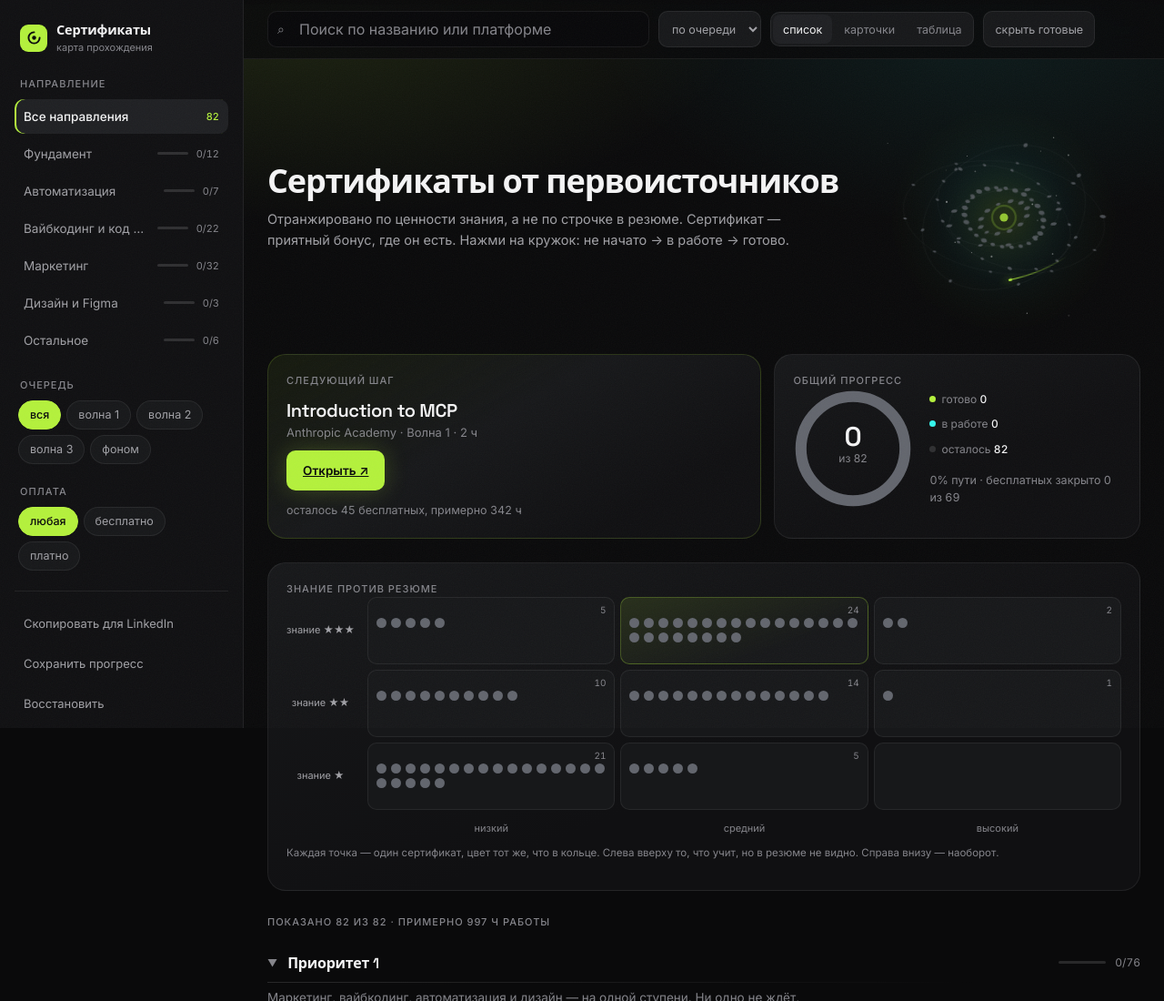
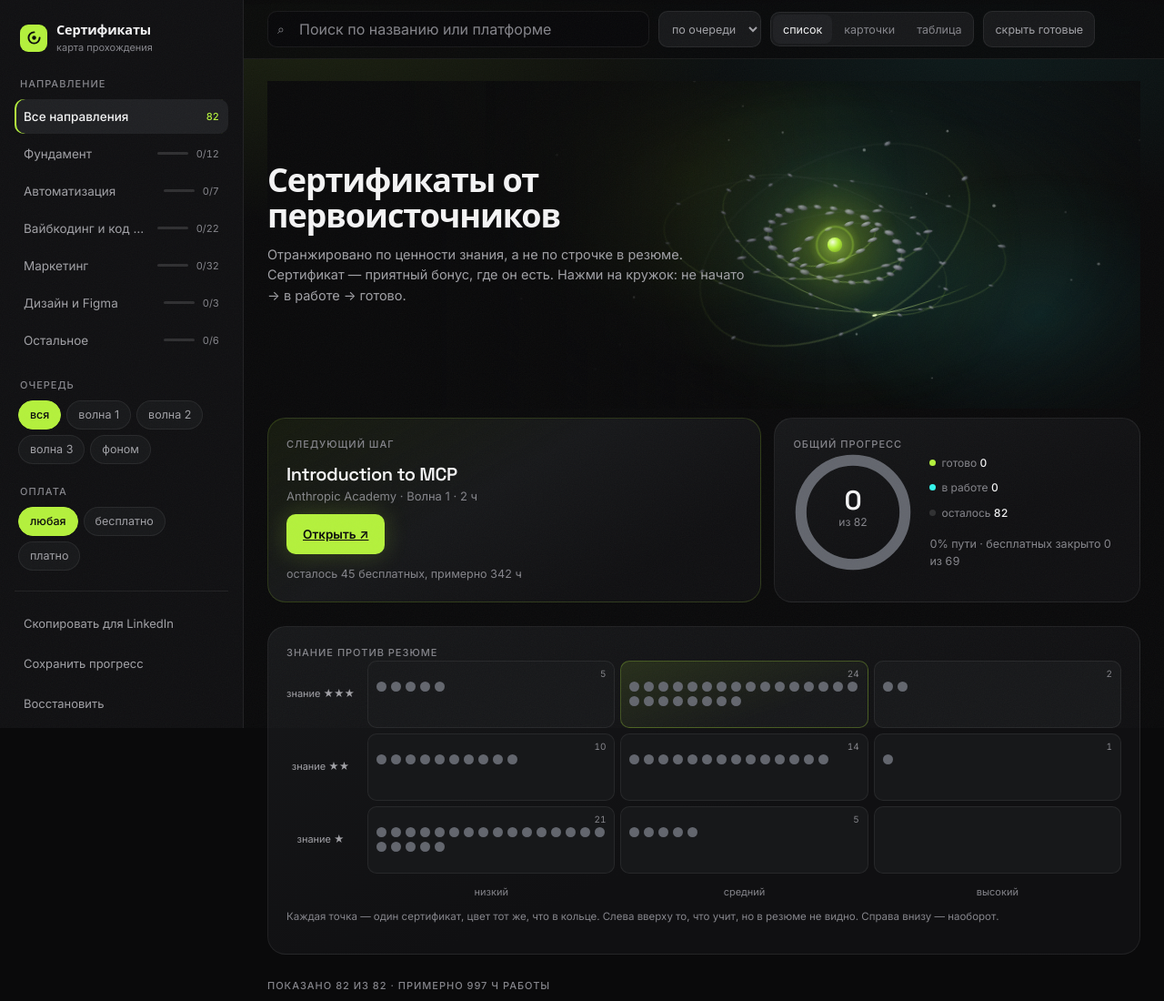
Before and after one commit to crusada7/tracker, a plain HTML site: page index.html in a window 1280 px wide. Shown: the top 1100 px of the page at 91% size. Drawn offline with Linux system fonts and the light colour scheme.

Commit message:
«Орбиты» становятся панорамой: шире, объёмнее, с мягким свечением
Данные побайтово прежние: D и все карты, 82 карточки, 54 ссылки, ключи
certs/certNotes/certDates. Правок внутри блока данных ни одной.

Шире
Рисунок больше не иконка 300px в углу. Холст 900×520, ширина до 880px,
занимает всю полосу шапки и уходит за правый край. Текст лежит поверх,
читаемость держит градиентная шторка между ним и картинкой. На телефоне
панорама уходит фоном над заголовком.

Объёмнее
- Кольца вынесены из вращающейся группы. Раньше окружность крутилась
  сама в себе, что не давало ничего. Теперь кольцо неподвижно и получает
  градиентную обводку: дальняя половина почти прозрачна, ближняя яркая.
  Это и читается как наклонённая плоскость.
- Точки стали шариками: радиальный градиент с бликом слева сверху, один
  источник света на всю сцену.
- Дальние орбиты тускнеют и мельчают — воздушная перспектива.

Мягкое свечение
За каждой горящей точкой полупрозрачный ореол радиальным градиентом,
у ядра три слоя свечения, по краям виньетка, в глубине две туманности
и диск. Всё градиентами: ни одного SVG-фильтра внутри вращающихся групп,
иначе браузер пересчитывал бы размытие каждый кадр. Прежний drop-shadow
на точках убран по той же причине.

Исправлено
Вынос рисунка за правый край снова давал горизонтальную прокрутку —
шапка теперь обрезает вынос по своей границе.

Co-Authored-By: Claude Opus 5 <noreply@anthropic.com>

```diff
--- a/index.html
+++ b/index.html
@@ -314,46 +314,66 @@ select.sort{
    размер = ценность знания. Рисунок собран из тех же данных, что и
    список, поэтому меняется вместе с прогрессом.
    ============================================================ */
-.head{display:grid;grid-template-columns:1fr auto;gap:28px;align-items:center}
-.head-tx{min-width:0}
-.orb{width:300px;height:300px;flex:none;overflow:visible}
-
-/* Кольцо орбиты. Наклон и сжатие заданы атрибутом transform на группе-родителе,
-   поэтому вращение внутри читается как движение по эллипсу, а не как качание. */
-.orb .oring{fill:none;stroke:var(--line-2);stroke-width:.7;opacity:.45}
-.orbit{transform-origin:150px 150px;transform-box:view-box;
+/* ============================================================
+   ШАПКА-ПАНОРАМА
+   Рисунок больше не иконка в углу: он занимает всю ширину полосы,
+   уходит за правый край и живёт под текстом. Текст читаем за счёт
+   градиентной шторки между ним и картинкой.
+   ============================================================ */
+.head{position:relative;min-height:360px;display:flex;align-items:center;margin-bottom:10px;overflow:hidden}
+.head-tx{position:relative;z-index:2;max-width:min(540px,58%)}
+.head::after{
+  content:"";position:absolute;inset:0;z-index:1;pointer-events:none;
+  background:linear-gradient(90deg,var(--bg) 14%,rgba(10,10,11,.62) 40%,transparent 64%);
+}
+.orb{
+  position:absolute;z-index:0;pointer-events:none;
+  right:-5%;top:50%;transform:translateY(-50%);
+  width:min(880px,80%);height:auto;
+}
+
+/* --- атмосфера: туманности и диск, всё статикой на градиентах --- */
+.neb{animation:drift 34s ease-in-out infinite}
+@keyframes drift{0%,100%{opacity:.55;transform:translate(0,0)}50%{opacity:.85;transform:translate(14px,-10px)}}
+.disc{opacity:.5}
+
+/* --- кольцо орбиты: неподвижно, с затуханием дальней половины --- */
+.oring{fill:none;stroke-width:1.1}
+
+/* --- вращается только группа точек --- */
+.orbit{transform-origin:450px 260px;transform-box:view-box;
   animation:spin var(--dur,120s) linear infinite;will-change:transform}
 .orbit.rev{animation-direction:reverse}
 @keyframes spin{to{transform:rotate(360deg)}}
 
-.odot{fill:var(--rest);opacity:.7}
-.odot.o-mid{fill:var(--cyan);opacity:1}
-.odot.o-done{fill:var(--lime);opacity:1;filter:drop-shadow(0 0 4px rgba(180,241,60,.9))}
-
-/* Звёздная пыль: мерцает вразнобой за счёт разной задержки у каждой точки */
-.orb-star{fill:#fff;opacity:.22;animation:twinkle var(--td,7s) ease-in-out var(--tdelay,0s) infinite}
-@keyframes twinkle{0%,100%{opacity:.10}50%{opacity:.42}}
-
-/* Комета: хвост — дуга с затухающим градиентом, голова — точка со свечением */
-.comet{transform-origin:150px 150px;transform-box:view-box;
-  animation:spin 26s linear infinite;will-change:transform}
-.comet-head{fill:var(--lime);filter:drop-shadow(0 0 5px rgba(180,241,60,1))}
-
-/* Ядро: то же кольцо с сердцевиной, что в знаке и в отметке */
-.oglow{opacity:.55;animation:glowpulse 9s ease-in-out infinite}
-@keyframes glowpulse{0%,100%{opacity:.38}50%{opacity:.7}}
-.ocore{fill:var(--lime);animation:breathe 5.5s ease-in-out infinite}
-.ocore-h{fill:none;stroke:var(--lime);stroke-width:1.2;opacity:.5;
-  transform-origin:150px 150px;transform-box:view-box;
-  animation:halo 5.5s ease-out infinite}
-@keyframes breathe{0%,100%{opacity:.95}50%{opacity:.62}}
-@keyframes halo{0%{transform:scale(1);opacity:.5}70%,100%{transform:scale(2.6);opacity:0}}
-
-/* Вся система едва заметно покачивается — этого не видно глазом,
-   но картинка перестаёт быть мёртвой */
-.system{transform-origin:150px 150px;transform-box:view-box;
-  animation:sway 22s ease-in-out infinite;will-change:transform}
-@keyframes sway{0%,100%{transform:rotate(-1.2deg) scale(1)}50%{transform:rotate(1.2deg) scale(1.022)}}
+/* --- точки-шарики: заливка радиальным градиентом даёт блик и объём --- */
+/* Свечение сделано градиентным ореолом, а не фильтром: фильтр на вращающейся
+   группе пересчитывался бы каждый кадр, а градиент рисуется как обычная фигура. */
+.odot{fill:url(#gRest)}
+.ohalo{opacity:0;transition:opacity .5s var(--ease)}
+.onode.o-mid .odot{fill:url(#gMid)}
+.onode.o-mid .ohalo{fill:url(#hMid);opacity:.75}
+.onode.o-done .odot{fill:url(#gDone)}
+.onode.o-done .ohalo{fill:url(#hDone);opacity:.9}
+
+.orb-star{fill:#fff;opacity:.2;animation:twinkle var(--td,7s) ease-in-out var(--tdelay,0s) infinite}
+@keyframes twinkle{0%,100%{opacity:.08}50%{opacity:.4}}
+
+.comet{transform-origin:450px 260px;transform-box:view-box;
+  animation:spin 30s linear infinite;will-change:transform}
+.comet-head{fill:#EAFFC0;filter:drop-shadow(0 0 8px rgba(180,241,60,1))}
+
+.oglow{animation:glowpulse 9s ease-in-out infinite}
+@keyframes glowpulse{0%,100%{opacity:.45}50%{opacity:.78}}
+.ocore{fill:url(#gCore)}
+.ocore-h{fill:none;stroke:var(--lime);stroke-width:1.6;opacity:.45;
+  transform-origin:450px 260px;transform-box:view-box;
+  animation:halo 6s ease-out infinite}
+@keyframes halo{0%{transform:scale(1);opacity:.45}70%,100%{transform:scale(3);opacity:0}}
+
+.system{transform-origin:450px 260px;transform-box:view-box;
+  animation:sway 26s ease-in-out infinite;will-change:transform}
+@keyframes sway{0%,100%{transform:rotate(-1deg) scale(1)}50%{transform:rotate(1deg) scale(1.018)}}
 
 /* Плёночное зерно поверх всего. Статичный слой, ничего не пересчитывает:
    даёт странице фактуру вместо стерильной заливки. */
@@ -626,10 +646,12 @@ td .lnk:hover{color:var(--lime);border-color:var(--lime)}
   .mx{gap:5px}
   .ringsvg{width:112px;height:112px}
   .prog-in{gap:14px}
-  .head{grid-template-columns:1fr;gap:18px;justify-items:center}
-  .head-tx{order:-1}
-  .orb{width:212px;height:212px}
-  .orbit,.comet,.system,.orb-star,.oglow{animation:none}
+  /* На телефоне панорама уезжает за текст фоном и замирает */
+  .head{min-height:auto;display:block;padding-top:150px}
+  .head-tx{max-width:none}
+  .head::after{background:linear-gradient(180deg,transparent 6%,rgba(10,10,11,.72) 34%,var(--bg) 52%)}
+  .orb{position:absolute;top:-30px;right:-14%;width:150%;transform:none}
+  .orbit,.comet,.system,.orb-star,.oglow,.neb{animation:none}
   .row{padding:12px 10px}
   /* Apple HIG: минимальная зона нажатия 44pt. На десктопе мышью хватает меньшего,
      на телефоне — нет. Заодно select от 16px, иначе Safari зумит при фокусе. */
@@ -655,7 +677,7 @@ td .lnk:hover{color:var(--lime);border-color:var(--lime)}
   *{transition-duration:.01ms!important;animation-duration:.01ms!important;animation-iteration-count:1!important}
   .row,.card{opacity:1!important}
   .row:hover,.card:hover{transform:none!important}
-  .orbit,.ocore,.ocore-h,.comet,.system,.orb-star,.oglow{animation:none!important}
+  .orbit,.ocore,.ocore-h,.comet,.system,.orb-star,.oglow,.neb{animation:none!important}
 }
 
 @media (display-mode:standalone){
@@ -739,12 +761,12 @@ td .lnk:hover{color:var(--lime);border-color:var(--lime)}
   <div class="content">
     <div class="aurora" aria-hidden="true"></div>
     <div class="head">
+      <svg class="orb" id="orb" viewBox="0 0 900 520" role="img"
+        aria-label="Карта прохождения: 82 сертификата на шести орбитах по волнам"></svg>
       <div class="head-tx">
         <h1>Сертификаты от первоисточников</h1>
         <p class="sub">Отранжировано по ценности знания, а не по строчке в резюме. Сертификат — приятный бонус, где он есть. Нажми на кружок: не начато → в работе → готово.</p>
       </div>
-      <svg class="orb" id="orb" viewBox="0 0 300 300" role="img"
-        aria-label="Карта прохождения: 82 сертификата на шести кольцах по волнам"></svg>
     </div>
 
     <div class="hero">
@@ -1558,29 +1580,26 @@ function renderProg(){
 function renderOrbits(){
   const el=document.getElementById("orb");if(!el)return;
 
-  /* Перестраиваем разметку только один раз. Иначе при каждом клике по фильтру
-     анимация стартовала бы заново и картинка дёргалась. Дальше — только цвета. */
+  /* Строим один раз: иначе анимация стартовала бы заново на каждый фильтр */
   if(el.dataset.built){
-    el.querySelectorAll(".odot").forEach(c=>{
-      const s=st(c.dataset.id);
-      c.classList.toggle("o-done",s===2);
-      c.classList.toggle("o-mid",s===1);
+    el.querySelectorAll(".onode").forEach(g=>{
+      const s=st(g.dataset.id);
+      g.classList.toggle("o-done",s===2);
+      g.classList.toggle("o-mid",s===1);
     });
     return;
   }
 
-  const CX=150, CY=150, R0=27, STEP=16.5;
-  const TILT=[-22,14,-9,26,-31,7];        // наклон каждой орбиты, градусы
-  const SQUASH=[.58,.72,.5,.66,.78,.55];  // сжатие: чем меньше, тем «с ребра»
-
-  /* Звёздная пыль. Генератор с постоянным зерном — расположение
-     не меняется между перерисовками и перезагрузками. */
+  const CX=450, CY=260, R0=54, STEP=33;
+  const TILT=[-20,13,-8,24,-28,6];          // наклон плоскости орбиты
+  const SQUASH=[.40,.52,.34,.46,.58,.38];   // сжатие: чем меньше, тем «с ребра»
+
   let seed=20260906, rnd=()=>((seed=seed*1103515245+12345&0x7fffffff)/0x7fffffff);
   let stars="";
-  for(let i=0;i<18;i++){
-    const a=rnd()*Math.PI*2, d=34+rnd()*118;
-    stars+=`<circle class="orb-star" cx="${(CX+d*Math.cos(a)).toFixed(1)}" cy="${(CY+d*Math.sin(a)).toFixed(1)}"
-      r="${(.45+rnd()*.8).toFixed(2)}" style="--td:${(5+rnd()*7).toFixed(1)}s;--tdelay:${(rnd()*6).toFixed(1)}s"/>`;
+  for(let i=0;i<34;i++){
+    const x=(rnd()*900).toFixed(1), y=(rnd()*520).toFixed(1);
+    stars+=`<circle class="orb-star" cx="${x}" cy="${y}" r="${(.7+rnd()*1.5).toFixed(2)}"
+      style="--td:${(5+rnd()*8).toFixed(1)}s;--tdelay:${(rnd()*7).toFixed(1)}s"/>`;
   }
 
   let rings="";
@@ -1588,44 +1607,91 @@ function renderOrbits(){
     const items=D.filter(d=>d.wv===wv);
     if(!items.length)return;
     const r=R0+STEP*i;
-    const dots=items.map((d,k)=>{
-      const a=(k/items.length)*Math.PI*2 + i*0.62;
+    /* Дальние орбиты чуть мельче — простая подсказка глубины */
+    const k=1-i*0.045;
+    const dots=items.map((d,n)=>{
+      const a=(n/items.length)*Math.PI*2 + i*0.62;
       const x=(CX+r*Math.cos(a)).toFixed(1), y=(CY+r*Math.sin(a)).toFixed(1);
       const s=st(d.id);
-      const rad=d.kn===3?3.2:d.kn===2?2.5:1.9;
-      return `<circle class="odot ${s===2?"o-done":s===1?"o-mid":""}" data-id="${d.id}"
-        cx="${x}" cy="${y}" r="${rad}"/>`;
+      const rad=(d.kn===3?6.4:d.kn===2?5:3.9)*k;
+      return `<g class="onode ${s===2?"o-done":s===1?"o-mid":""}" data-id="${d.id}">
+        <circle class="ohalo" cx="${x}" cy="${y}" r="${(rad*4.2).toFixed(1)}"/>
+        <circle class="odot" cx="${x}" cy="${y}" r="${rad.toFixed(2)}"/></g>`;
     }).join("");
-    /* Наклон и сжатие — статичным атрибутом. Вращается вложенная группа,
-       и сквозь сжатие круговое движение читается как эллиптическая орбита. */
-    rings+=`<g transform="rotate(${TILT[i]} ${CX} ${CY}) translate(${CX} ${CY}) scale(1 ${SQUASH[i]}) translate(${-CX} ${-CY})">
-      <g class="orbit${i%2?" rev":""}" style="--dur:${86+i*24}s">
-        <circle class="oring" cx="${CX}" cy="${CY}" r="${r}"/>${dots}
-      </g></g>`;
+    /* Кольцо стоит неподвижно и рисуется градиентом: дальняя половина
+       тусклая, ближняя яркая. Вращается только группа точек внутри. */
+    rings+=`<g opacity="${(1-i*0.055).toFixed(2)}"
+      transform="rotate(${TILT[i]} ${CX} ${CY}) translate(${CX} ${CY}) scale(1 ${SQUASH[i]}) translate(${-CX} ${-CY})">
+      <circle class="oring" cx="${CX}" cy="${CY}" r="${r}" stroke="url(#gRing)"/>
+      <g class="orbit${i%2?" rev":""}" style="--dur:${86+i*24}s">${dots}</g>
+    </g>`;
   });
 
   el.innerHTML=`
     <defs>
-      <radialGradient id="og"><stop offset="0" stop-color="#B4F13C" stop-opacity=".30"/>
-        <stop offset="55%" stop-color="#34F5EC" stop-opacity=".07"/>
+      <radialGradient id="gRest" cx=".38" cy=".33" r=".75">
+        <stop offset="0" stop-color="#A8ACB6"/><stop offset="55%" stop-color="#6E727C"/>
+        <stop offset="100%" stop-color="#3B3E46"/></radialGradient>
+      <radialGradient id="gMid" cx=".38" cy=".33" r=".75">
+        <stop offset="0" stop-color="#CFFFFA"/><stop offset="52%" stop-color="#34F5EC"/>
+        <stop offset="100%" stop-color="#12776F"/></radialGradient>
+      <radialGradient id="gDone" cx=".38" cy=".33" r=".75">
+        <stop offset="0" stop-color="#EEFFC4"/><stop offset="52%" stop-color="#B4F13C"/>
+        <stop offset="100%" stop-color="#65901A"/></radialGradient>
+      <radialGradient id="gCore" cx=".36" cy=".32" r=".8">
+        <stop offset="0" stop-color="#F4FFDC"/><stop offset="48%" stop-color="#B4F13C"/>
+        <stop offset="100%" stop-color="#7EAE22"/></radialGradient>
+      <linearGradient id="gRing" gradientUnits="objectBoundingBox" x1="0" y1="0" x2="0" y2="1">
+        <stop offset="0" stop-color="#8E93A0" stop-opacity=".12"/>
+        <stop offset="50%" stop-color="#B4F13C" stop-opacity=".26"/>
+        <stop offset="100%" stop-color="#D6FF8A" stop-opacity=".6"/></linearGradient>
+      <radialGradient id="og"><stop offset="0" stop-color="#B4F13C" stop-opacity=".34"/>
+        <stop offset="50%" stop-color="#34F5EC" stop-opacity=".08"/>
         <stop offset="100%" stop-color="#B4F13C" stop-opacity="0"/></radialGradient>
-      <linearGradient id="ct" gradientUnits="userSpaceOnUse" x1="241.7" y1="85.8" x2="262" y2="150">
+      <radialGradient id="n1"><stop offset="0" stop-color="#B4F13C" stop-opacity=".16"/>
+        <stop offset="100%" stop-color="#B4F13C" stop-opacity="0"/></radialGradient>
+      <radialGradient id="n2"><stop offset="0" stop-color="#34F5EC" stop-opacity=".13"/>
+        <stop offset="100%" stop-color="#34F5EC" stop-opacity="0"/></radialGradient>
+      <radialGradient id="dsc" cx=".5" cy=".5" r=".5">
+        <stop offset="0" stop-color="#B4F13C" stop-opacity=".13"/>
+        <stop offset="70%" stop-color="#7DBE3A" stop-opacity=".04"/>
+        <stop offset="100%" stop-color="#B4F13C" stop-opacity="0"/></radialGradient>
+      <radialGradient id="hDone"><stop offset="0" stop-color="#CFFF7A" stop-opacity=".55"/>
+        <stop offset="38%" stop-color="#B4F13C" stop-opacity=".22"/>
+        <stop offset="100%" stop-color="#B4F13C" stop-opacity="0"/></radialGradient>
+      <radialGradient id="hMid"><stop offset="0" stop-color="#9BFFF7" stop-opacity=".5"/>
+        <stop offset="38%" stop-color="#34F5EC" stop-opacity=".2"/>
+        <stop offset="100%" stop-color="#34F5EC" stop-opacity="0"/></radialGradient>
+      <radialGradient id="vg" cx=".5" cy=".5" r=".62">
+        <stop offset="55%" stop-color="#0A0A0B" stop-opacity="0"/>
+        <stop offset="100%" stop-color="#0A0A0B" stop-opacity=".85"/></radialGradient>
+      <linearGradient id="ct" gradientUnits="userSpaceOnUse" x1="672" y1="128" x2="728" y2="260">
         <stop offset="0" stop-color="#B4F13C" stop-opacity="0"/>
-        <stop offset="100%" stop-color="#B4F13C" stop-opacity=".85"/></linearGradient>
+        <stop offset="100%" stop-color="#EAFFC0" stop-opacity=".9"/></linearGradient>
     </defs>
-    <circle class="oglow" cx="${CX}" cy="${CY}" r="128" fill="url(#og)"/>
+
+    <ellipse class="neb" cx="250" cy="170" rx="300" ry="200" fill="url(#n1)"/>
+    <ellipse class="neb" cx="700" cy="360" rx="280" ry="190" fill="url(#n2)" style="animation-delay:-12s"/>
+    <ellipse class="disc" cx="${CX}" cy="${CY}" rx="420" ry="150" fill="url(#dsc)"
+      transform="rotate(-8 ${CX} ${CY})"/>
     <g class="stars">${stars}</g>
+    <circle class="oglow" cx="${CX}" cy="${CY}" r="250" fill="url(#og)"/>
+
     <g class="system">
       ${rings}
-      <g transform="rotate(-16 ${CX} ${CY}) translate(${CX} ${CY}) scale(1 .6) translate(${-CX} ${-CY})">
+      <g transform="rotate(-14 ${CX} ${CY}) translate(${CX} ${CY}) scale(1 .44) translate(${-CX} ${-CY})">
         <g class="comet">
-          <path d="M241.7,85.8 A112,112 0 0,1 262,150" fill="none" stroke="url(#ct)" stroke-width="1.6" stroke-linecap="round"/>
-          <circle class="comet-head" cx="262" cy="150" r="2.2"/>
+          <path d="M672,128 A228,228 0 0,1 678,260" fill="none" stroke="url(#ct)"
+            stroke-width="2.4" stroke-linecap="round"/>
+          <circle class="comet-head" cx="678" cy="260" r="3.4"/>
         </g>
       </g>
     </g>
-    <circle class="ocore-h" cx="${CX}" cy="${CY}" r="7"/>
-    <circle class="ocore" cx="${CX}" cy="${CY}" r="4.6"/>`;
+    <rect class="vig" width="900" height="520" fill="url(#vg)" pointer-events="none"/>
+    <circle cx="${CX}" cy="${CY}" r="86" fill="url(#hDone)" opacity=".5"/>
+    <circle cx="${CX}" cy="${CY}" r="34" fill="url(#hDone)" opacity=".8"/>
+    <circle class="ocore-h" cx="${CX}" cy="${CY}" r="14"/>
+    <circle class="ocore" cx="${CX}" cy="${CY}" r="9.5"/>`;
   el.dataset.built="1";
 }
 
```
